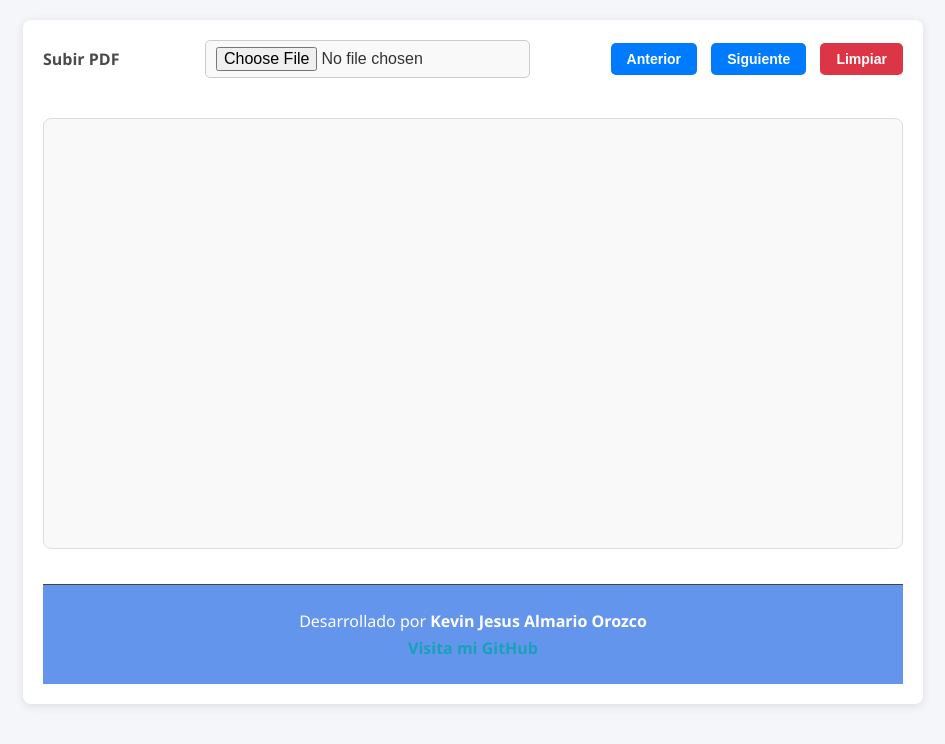
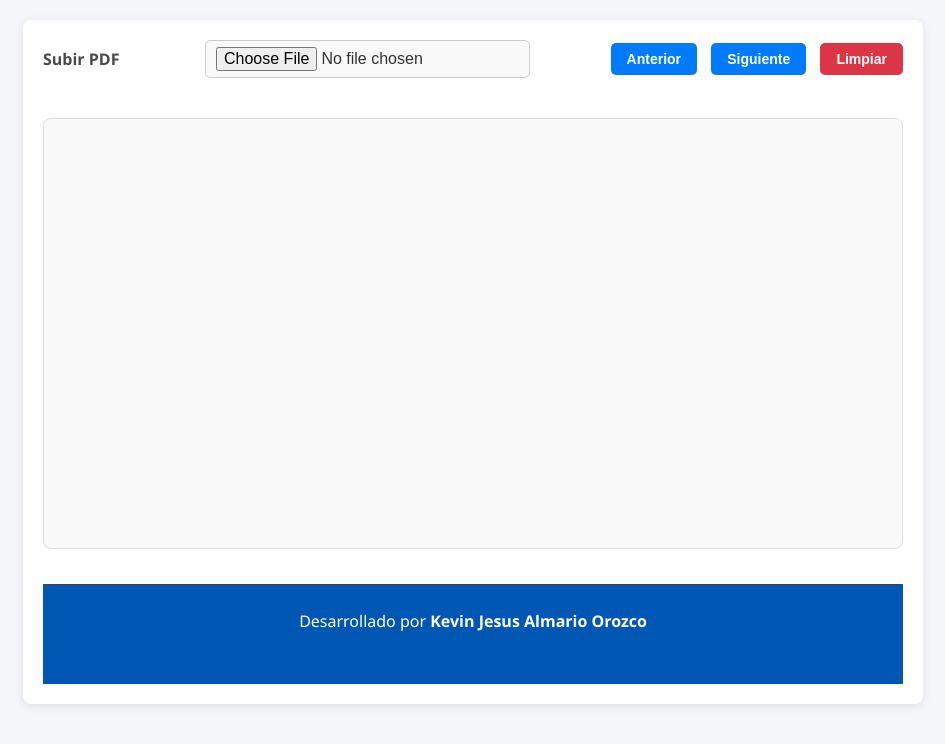
Before and after one commit to almariok21/PDF-VIEWER-HTML, a plain HTML site: page index.html in a window 1280 px wide. Shown: the whole page, without its empty margins (167-1112 px from the left). Drawn offline with Linux system fonts and the light colour scheme.

Commit message:
changes are reverted

```diff
--- a/style.css
+++ b/style.css
@@ -100,7 +100,7 @@ input[type="file"]:focus {
 }
 
 footer {
-    background-color: #6495ED;
+    background-color: #0056b3;
     color: #fff;
     text-align: center;
     padding: 20px;
@@ -109,7 +109,7 @@ footer {
 }
 
 footer a {
-    color: #17a2b8;
+    color: #0056b3;;
     text-decoration: none;
     font-weight: bold;
 }
```
